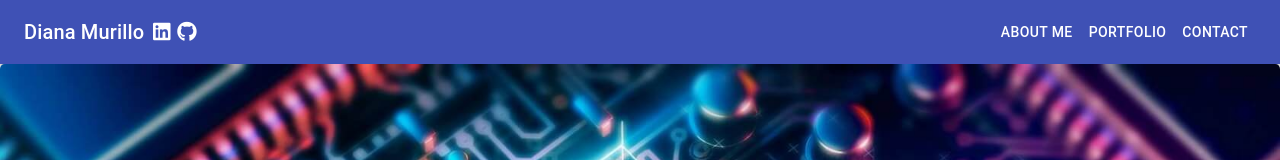
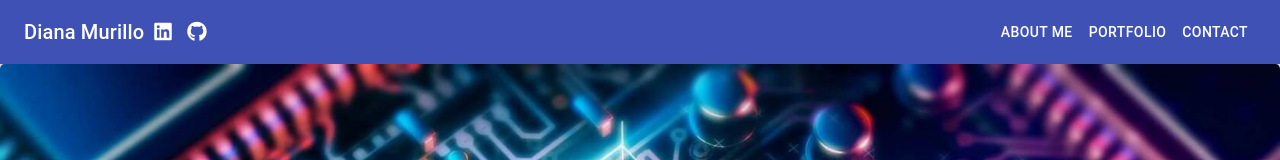
Before and after one commit to OokamiSieren/Professional-Portfolio, a React (Create React App) app in the folder client/: page / in a window 1280 px wide. Shown: the top 160 px of the page. Built offline with nearby package versions, Linux system fonts and the light colour scheme.

Commit message:
added icon functionality

```diff
--- a/client/src/components/Jumbotron/style.css
+++ b/client/src/components/Jumbotron/style.css
@@ -3,6 +3,7 @@
     background-repeat: no-repeat;
     background-size: 100%;
     height: 600px;
+
 
   }
 
--- a/client/src/components/Navbar/index.js
+++ b/client/src/components/Navbar/index.js
@@ -4,6 +4,7 @@ import AppBar from '@material-ui/core/AppBar';
 import Toolbar from '@material-ui/core/Toolbar';
 import Typography from '@material-ui/core/Typography';
 import Button from '@material-ui/core/Button';
+import "./style.css";
 // import IconButton from '@material-ui/core/IconButton';
 // import MenuIcon from '@material-ui/icons/Menu';
 
@@ -31,8 +32,13 @@ export default function ButtonAppBar() {
             <MenuIcon />
           </IconButton> */}
           <Typography variant="h6" className={classes.title}>
-            Diana Murillo  <i className="fab fa-linkedin fa-fw" id="linkedIn"></i>
-            <i className="fab fa-github fa-fw"></i>
+            Diana Murillo
+
+             <a href="https://www.linkedin.com/in/diana-murillo-21092b17a"  target="blank">
+              <i className="fab fa-linkedin fa-fw" />
+              </a>
+              <a href="https://github.com/OokamiSieren">
+            <i className="fab fa-github fa-fw" /> </a>
           </Typography>
           <Button color="inherit">About Me</Button>
           <Button color="inherit">Portfolio</Button>
--- a/client/src/components/Navbar/style.css
+++ b/client/src/components/Navbar/style.css
@@ -1,12 +1,6 @@
-i {
-    padding:50px;
-    height:50vh;
+
+i{
+    margin-right: 8px;
+    padding-left: 10px;
+    color: white;
 }
-#linkedIn {
-    padding:50px;
-    height:50vh;
-}
-#icons {
-    padding:50px;
-    height:150vh;
-}
```
